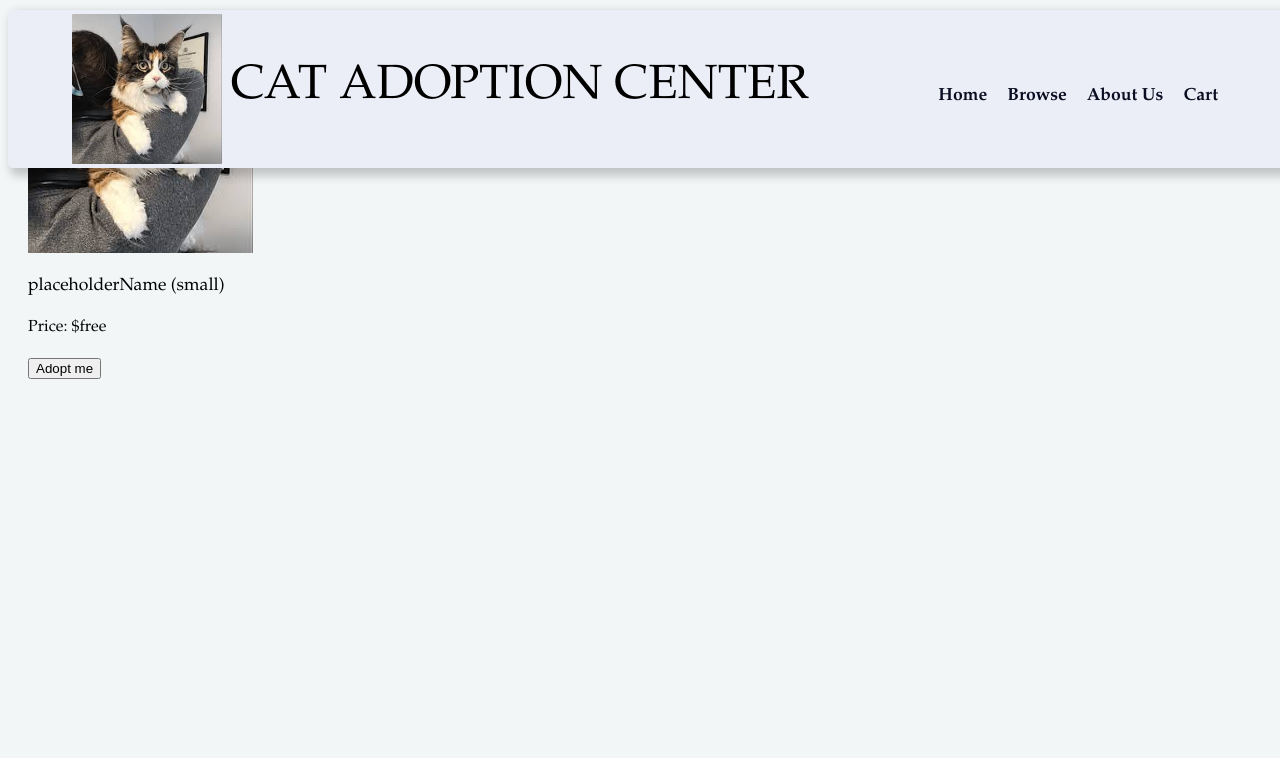
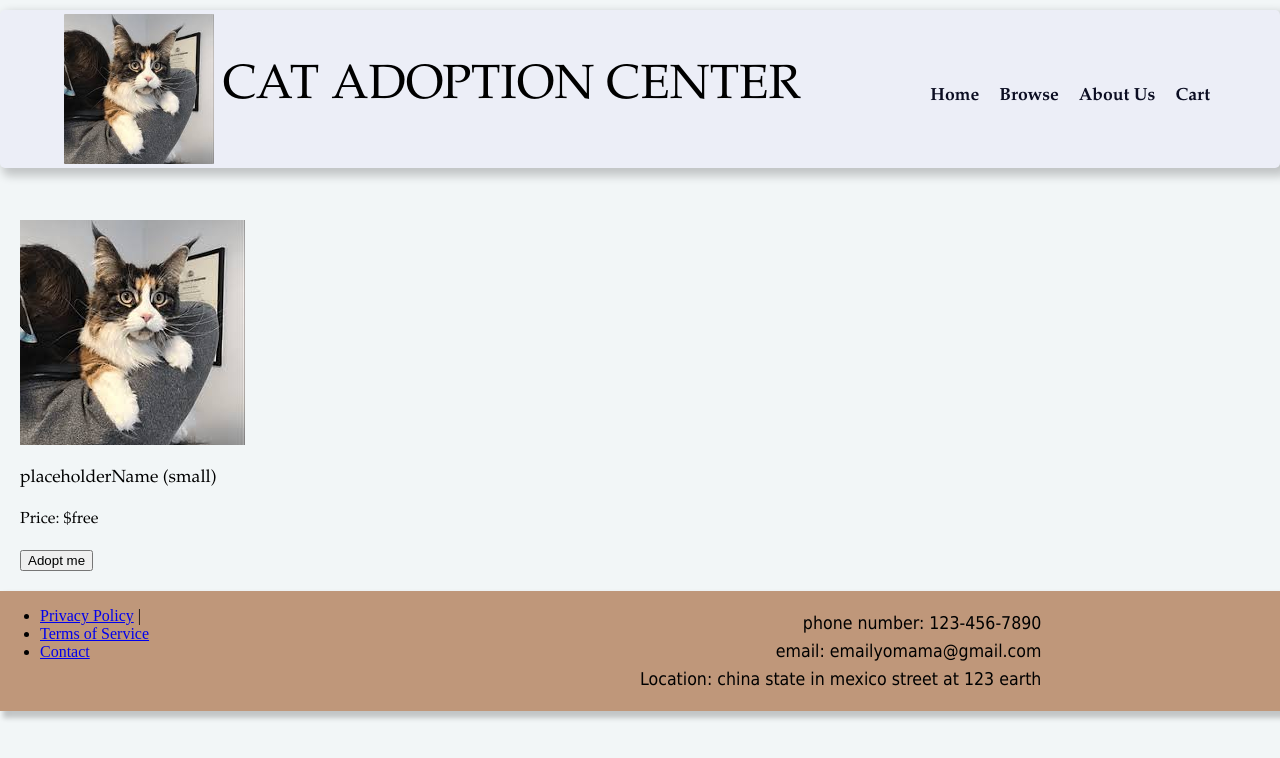
Before and after one commit to ThienNhanOng/firstwebsiterepo, a plain HTML site: page index.html in a window 1280 px wide. Drawn offline with Linux system fonts and the light colour scheme.

Commit message:
fix formating

```diff
--- a/index.html
+++ b/index.html
@@ -32,8 +32,9 @@
       </nav>
     </section>
 
+<section class="DisplayContent">
 
-        <div class="DisplayContent">
+        <div>
             <div class="CatImages">
                 <img src="../Assets/Logo.jpg" alt="" />
                 <h3 class="primary-font" style="font-size: 1.1rem">
@@ -45,7 +46,8 @@
         </div>
 
 
-	<!-- <footer >
+</section>
+	<footer >
         	<div>
             <ul>
                 <li><a href="#">Privacy Policy</a> |</li>
@@ -64,7 +66,7 @@
            </div>
 
 
-	</footer> -->
+	</footer>
 
 
 </body>
--- a/style.css
+++ b/style.css
@@ -11,11 +11,18 @@
 }
 
 body {
-  min-height: 100%;
+  height: 100%;
   display: flex;
   flex-direction: column;
-  height: auto;
+  /* height: auto; */
 }
+.article-content {
+  margin: 0 auto;
+  padding-top: 200px;
+  flex: 1 0 auto; /* Allows the content to grow and fill available space */
+  display: flex;
+}
+
 
 p {
   line-height: 1.6; /* Sets line spacing to 1.6 times the font size */
@@ -43,7 +50,7 @@ p {
 .navbar {
   position: fixed; /* helps keep the navbar stick to top*/
   top: 0; /* helps keep the navbar stick to top*/
-  z-index: 999; /* Keeps navbar above other content */
+  z-index: 1; /* Keeps navbar above other content */
   width: 100%;
   display: flex;
   align-items: center;
```
